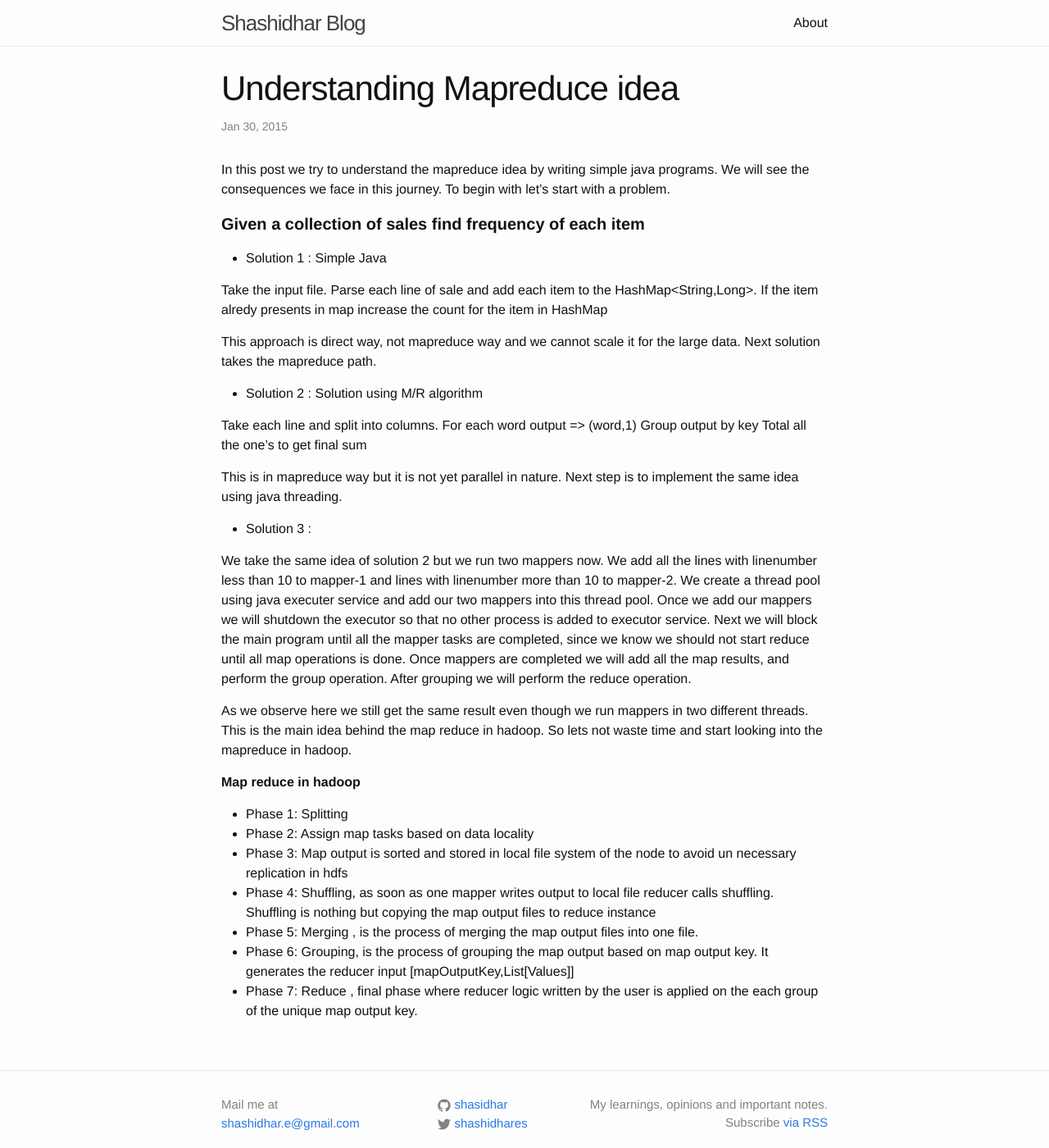
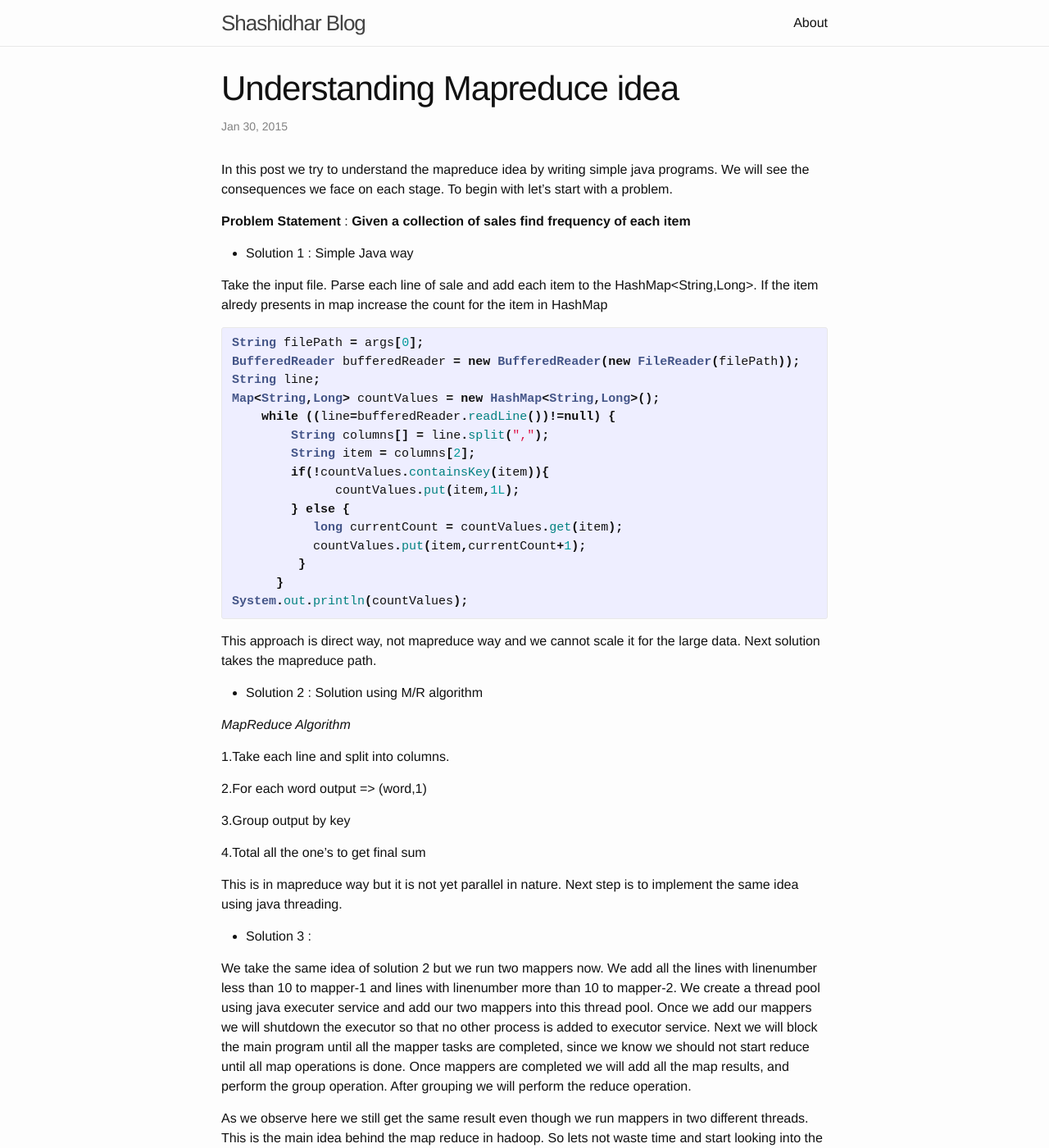
Before and after one commit to Shasidhar/shasidhar.github.io, a Jekyll site: the page built from _posts/2015-01-30-understanding-mapreduce-idea-.md, in a window 1280 px wide and 1400 px high. Shown: the whole window at 82% size. Built offline with Jekyll 4.4.1, drawn with Linux system fonts in a browser that asks for light colours.

```diff
--- a/_posts/2015-01-30-understanding-mapreduce-idea-.md
+++ b/_posts/2015-01-30-understanding-mapreduce-idea-.md
@@ -5,24 +5,51 @@ date:  2015-01-30 20:32:27
 categories: jekyll update
 ---
 
-In this post we try to understand the mapreduce idea by writing simple java programs. We will see the consequences we face in this journey. To begin with let's start with a problem.
+In this post we try to understand the mapreduce idea by writing simple java programs. We will see the consequences we face on each stage. To begin with let's start with a problem.
 
-####**Given a collection of sales find frequency of each item**
+**Problem Statement** : **Given a collection of sales find frequency of each item**
 
-* Solution 1 : Simple Java
+* Solution 1 : Simple Java way
 
 Take the input file.
 Parse each line of sale and add each item to the HashMap<String,Long>.
 If the item alredy presents in map increase the count for the item in HashMap
 
+{% highlight java %}
+
+String filePath = args[0];
+BufferedReader bufferedReader = new BufferedReader(new FileReader(filePath));
+String line;
+Map<String,Long> countValues = new HashMap<String,Long>();
+    while ((line=bufferedReader.readLine())!=null) {
+        String columns[] = line.split(",");
+        String item = columns[2];
+        if(!countValues.containsKey(item)){
+              countValues.put(item,1L);
+        } else {
+           long currentCount = countValues.get(item);
+           countValues.put(item,currentCount+1);
+         }
+      }
+System.out.println(countValues);
+{% endhighlight %}
+
+
 This approach is direct way, not mapreduce way and we cannot scale it for the large data. Next solution takes the mapreduce path.
 
 * Solution 2 : Solution using M/R algorithm
 
-Take each line and split into columns.
-For each word output => (word,1)
-Group output by key
-Total all the one's to get final sum
+*MapReduce Algorithm*
+
+1.Take each line and split into columns.
+
+2.For each word output => (word,1)
+
+3.Group output by key
+
+4.Total all the one's to get final sum
+
+
 
 This is in mapreduce way but it is not yet parallel in nature. Next step is to implement the same idea using java threading.
 
```
Also changed, not shown: _posts/2015-01-29-secondary-sorting--in-hadoop.md (+14 -10 lines), _posts/2015-01-30-hadoop-history.md (+21 -4 lines).
